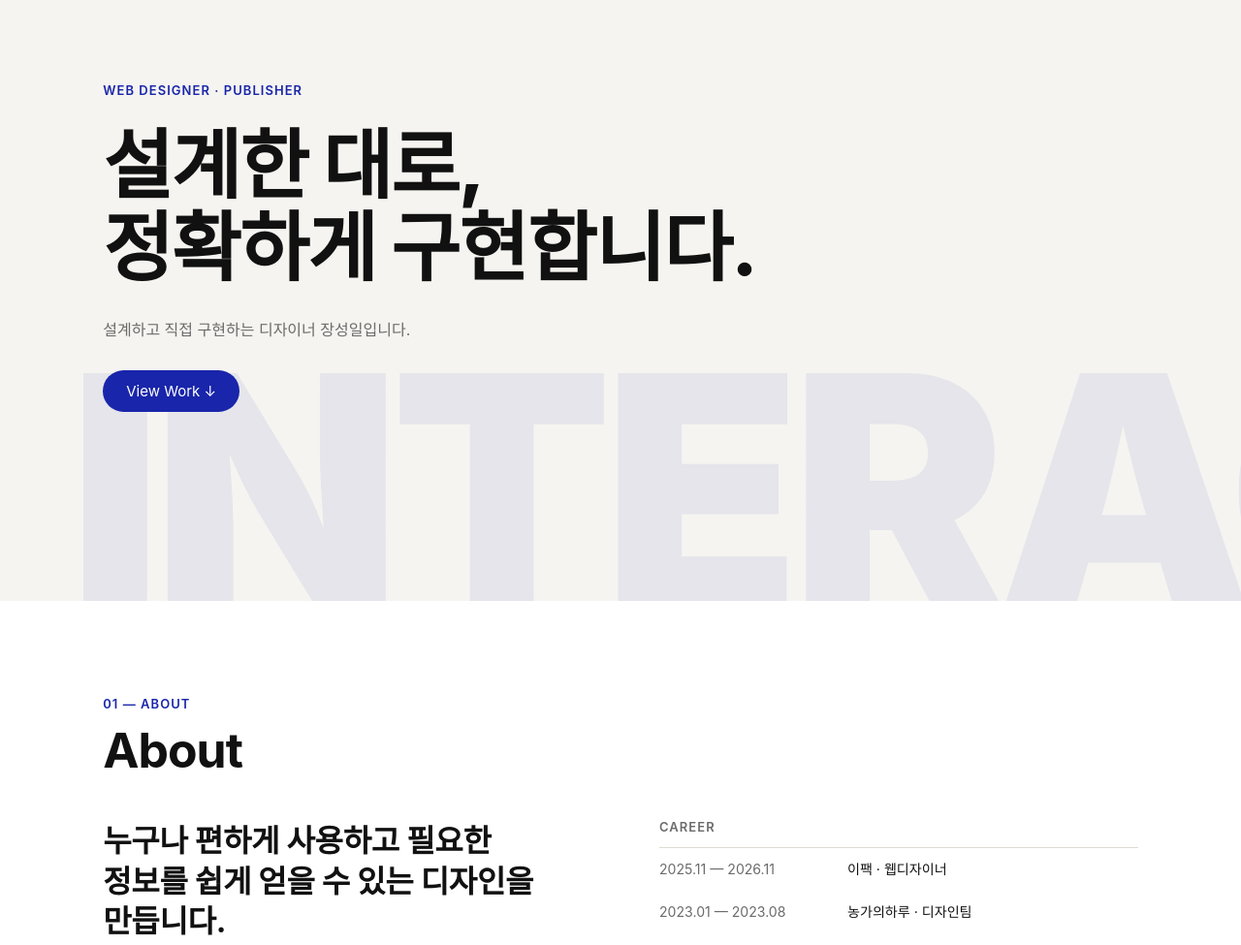
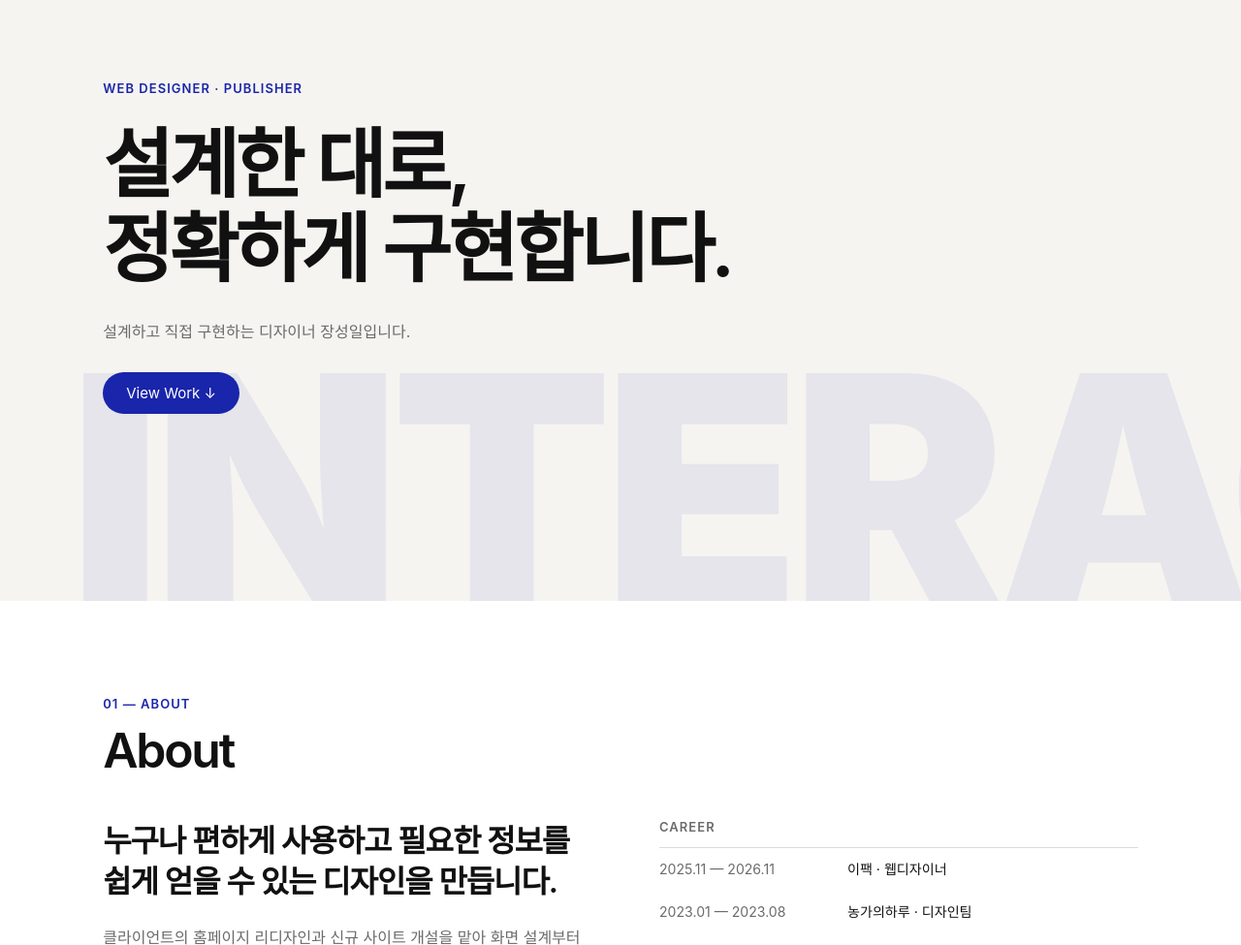
Before and after one commit to hass6784/hass6784.github.io, a plain HTML site: page index.html in a window 1280 px wide. Shown: the part 180-1155 px from the top of the page at 97% size. Drawn offline with Linux system fonts and the light colour scheme; a web font is replaced by a local one.

Commit message:
드래그 선택 색상 추가, 제목 굵기 600으로 조정, 미사용 이미지 삭제
Co-Authored-By: Claude Opus 5.5 <noreply@anthropic.com>
Claude-Session: https://claude.ai/code/session_01JxEUUdRAvq1BXQfKpdxvD4

```diff
--- a/css/common.css
+++ b/css/common.css
@@ -54,15 +54,20 @@ img { display: block; max-width: 100%; height: auto; }
 a { color: inherit; text-decoration: none; }
 button { font: inherit; color: inherit; background: none; border: 0; padding: 0; cursor: pointer; }
 h1, h2, h3, h4, p, ul, ol, dl, dd, figure { margin: 0; padding: 0; }
+h1, h2, h3, h4, strong, b { font-weight: 600; }
 ul, ol { list-style: none; }
 :focus-visible { outline: 2px solid var(--color-primary); outline-offset: 3px; border-radius: 4px; }
+/* 드래그(텍스트 선택) 시 메인 컬러 배경 */
+::selection { background: var(--color-primary); color: #fff; }
+.contact ::selection, .result-blue ::selection, .step.is-key ::selection,
+.compare-col li.is-mine::selection, .btn--primary::selection { background: #fff; color: var(--color-primary); }
 .sr-only { position: absolute; width: 1px; height: 1px; overflow: hidden; clip: rect(0 0 0 0); white-space: nowrap; }
 
 /* ---------- Typography ---------- */
-.t-hero { font-size: var(--fs-hero); font-weight: 800; line-height: 1.1; letter-spacing: -0.02em; }
-.t-h1   { font-size: var(--fs-h1); font-weight: 700; line-height: 1.2; letter-spacing: -0.02em; }
-.t-h2   { font-size: var(--fs-h2); font-weight: 700; line-height: 1.3; letter-spacing: -0.01em; }
-.t-h3   { font-size: var(--fs-h3); font-weight: 600; line-height: 1.4; }
+.t-hero { font-size: var(--fs-hero); font-weight: 600; line-height: 1.12; letter-spacing: -0.05em; }
+.t-h1   { font-size: var(--fs-h1); font-weight: 600; line-height: 1.2; letter-spacing: -0.045em; }
+.t-h2   { font-size: var(--fs-h2); font-weight: 600; line-height: 1.3; letter-spacing: -0.035em; }
+.t-h3   { font-size: var(--fs-h3); font-weight: 600; line-height: 1.4; letter-spacing: -0.025em; }
 .t-body-l { font-size: var(--fs-body-l); line-height: 1.7; }
 .t-caption { font-size: var(--fs-caption); line-height: 1.5; }
 .t-eyebrow { font-size: var(--fs-caption); font-weight: 600; letter-spacing: 0.08em; line-height: 1; text-transform: uppercase; color: var(--color-primary); }
```
Also changed, not shown: img/irecell/flow-01.webp (deleted), img/irecell/flow-02.webp (deleted), img/irecell/flow-03.webp (deleted), img/lupiel/page-bloodborncell.webp (deleted), img/lupiel/page-fatborncell.webp (deleted), img/lupiel/page-hypertitanium.webp (deleted), img/lupiel/page-luframe.webp (deleted).
